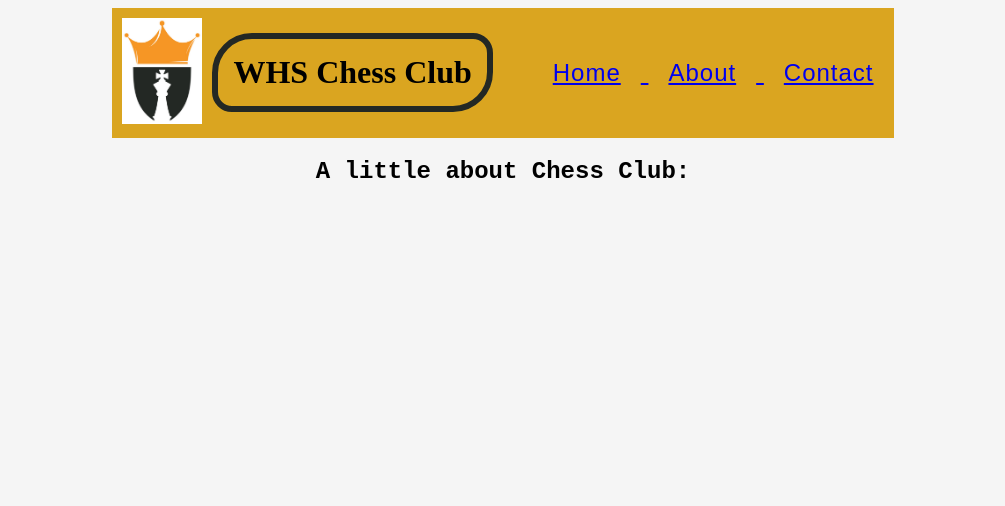
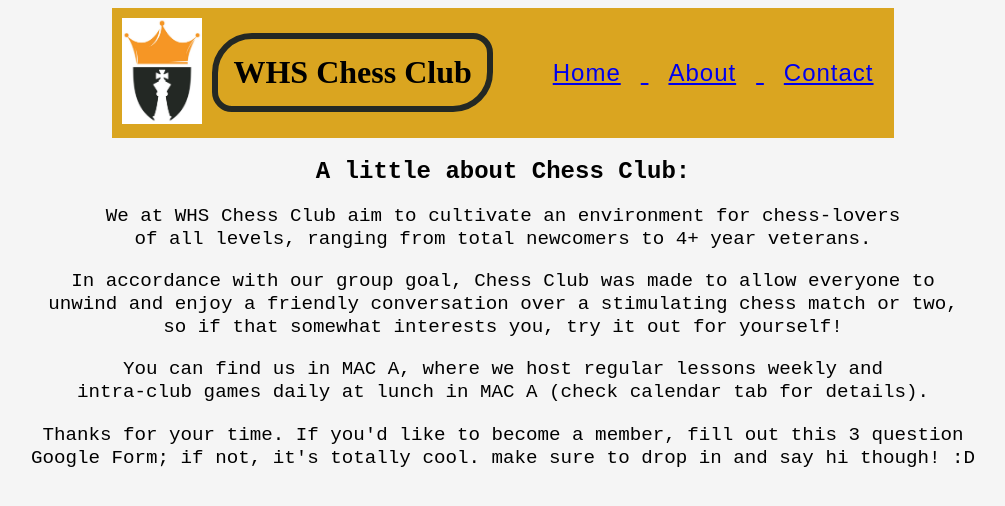
Before and after one commit to ben10dollar/Website, a plain HTML site: page about.html in a window 1280 px wide. Shown: the whole page, without its empty margins (137-1142 px from the left). Drawn offline with Linux system fonts and the light colour scheme.

Commit message:
Added About tab mission statement

```diff
--- a/about.html
+++ b/about.html
@@ -15,7 +15,17 @@
 		<div id="header"></div>
 
 		<h2><span> A little about Chess Club: </span></h2>
-
+		<div class="mission_statement_container">
+			<p> We at WHS Chess Club aim to cultivate an environment for chess-lovers <br>
+			of all levels, ranging from total newcomers to 4+ year veterans. </p>
+			<p> In accordance with our group goal, Chess Club was made to allow everyone to  <br>
+			unwind and enjoy a friendly conversation over a stimulating chess match or two, <br>
+			so if that somewhat interests you, try it out for yourself! </p>
+			<p> You can find us in MAC A, where we host regular lessons weekly and <br>
+			intra-club games daily at lunch in MAC A (check calendar tab for details). </p>
+ 			<p> Thanks for your time. If you'd like to become a member, fill out this 3 question <br>
+ 			Google Form; if not, it's totally cool. make sure to drop in and say hi though! :D </p>
+		</div>
 	</body>
 
 </html>
--- a/css/about_styles.css
+++ b/css/about_styles.css
@@ -0,0 +1,10 @@
+.mission_statement_container {
+	justify-content: space-around;
+	align-items: center;
+}
+
+p {
+	text-align: center;
+	line-height:  120%;
+	font-size: 120%;
+}
--- a/css/universal.css
+++ b/css/universal.css
@@ -6,6 +6,6 @@ body {
 	background-color: whitesmoke;
 }
 
-title, h2 {
+title, h2, p {
 	font-family: "Courier New", serif;
 }
```
Also changed, not shown: contact.html (+13 -4 lines).
